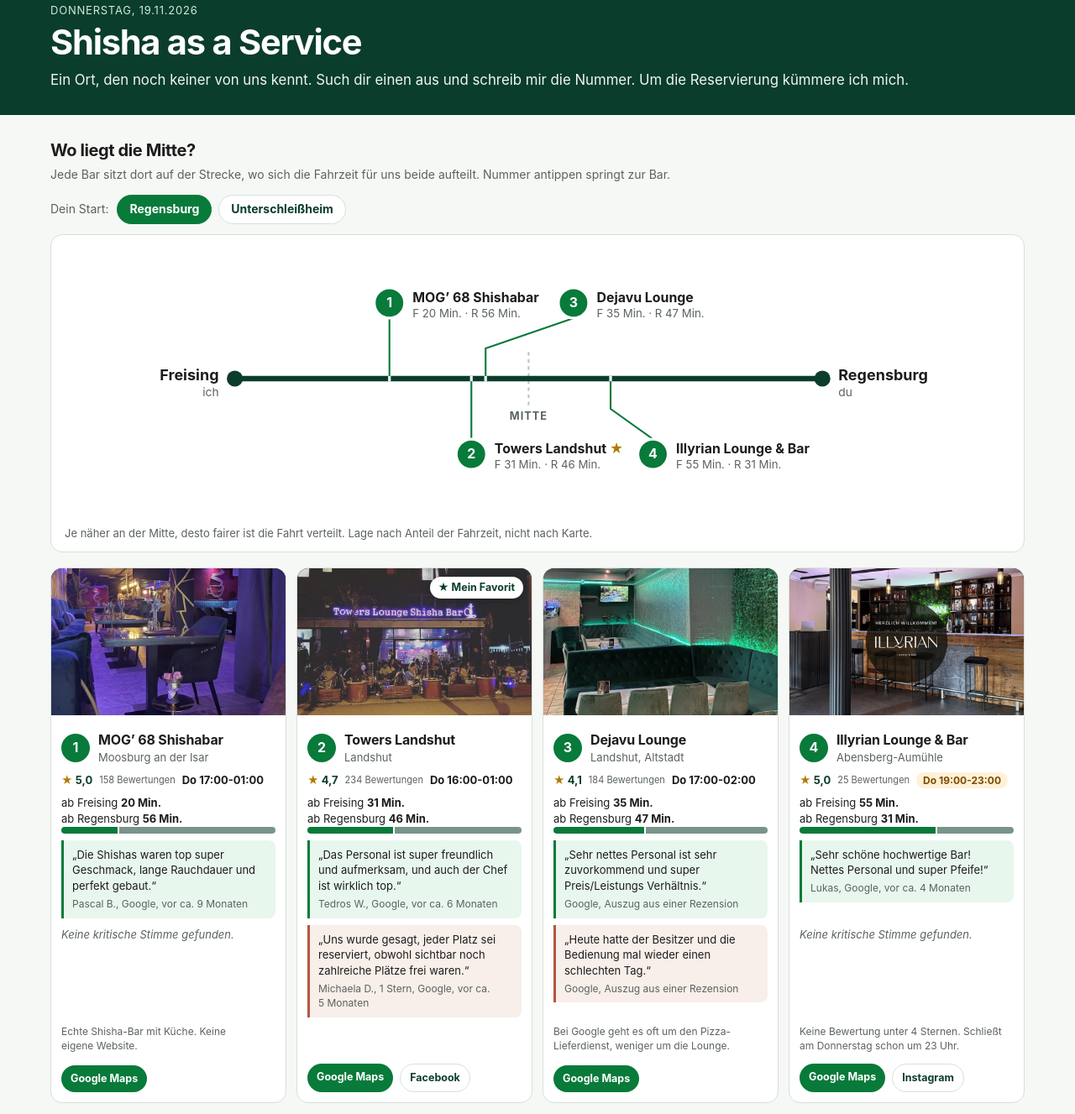
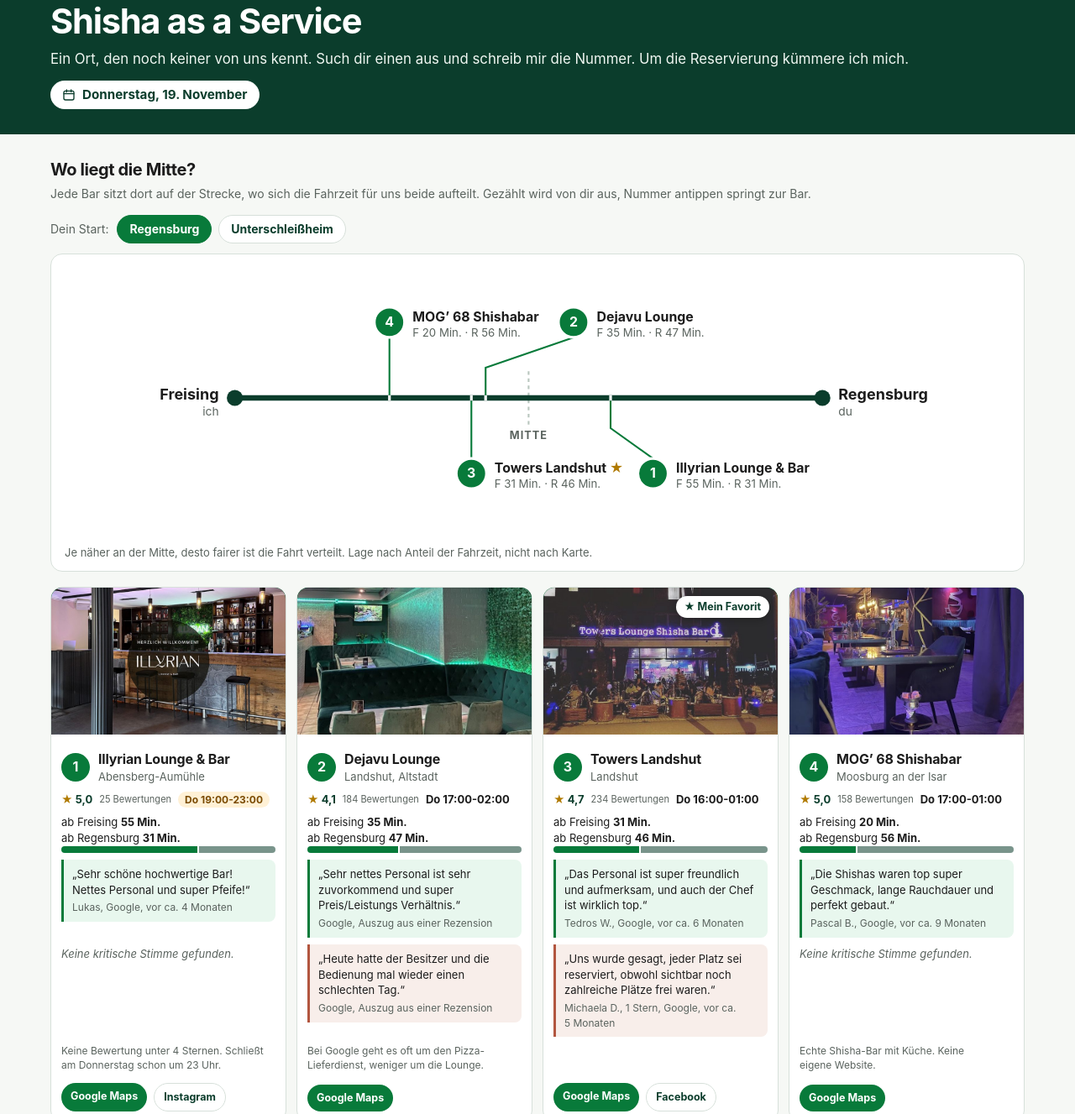
Before and after one commit to tschortsch3711/shisha-as-a-service, a plain HTML site: page index.html in a window 1280 px wide. Shown: the part 25-1352 px from the top of the page at 84% size. Drawn offline with Linux system fonts and the light colour scheme.

Commit message:
Nummern von seiner Seite aus, Datum als Pille im Header
- Je Ansicht 1-4, Nr. 1 liegt am nächsten an seinem Startort
- Hinweise angepasst ("Gezählt wird von dir aus")
- Datum "Donnerstag, 19. November" mit Kalender-Symbol unter der Einleitung

Co-Authored-By: Claude Opus 5.5 <noreply@anthropic.com>

```diff
--- a/index.html
+++ b/index.html
@@ -51,7 +51,7 @@
 
   /* ---------- gemeinsam ---------- */
   .hero { background: var(--g-dark); color: #fff; padding: 28px 0 30px; }
-  .kicker { margin: 0 0 6px; font-size: 13px; letter-spacing: .06em; text-transform: uppercase; color: #CDEBD9; }
+  .when { display: inline-flex; align-items: center; gap: 8px; margin: 14px 0 0; padding: 6px 14px; border-radius: 999px; background: #fff; color: var(--g-dark); font-weight: 700; font-size: .95rem; }
   h1, h2, h3 { text-wrap: balance; }
   p, blockquote, figcaption, .svc-item span, .split-lbl { text-wrap: pretty; }
   h1 { margin: 0 0 10px; font-size: clamp(1.8rem, 5vw, 2.6rem); line-height: 1.08; letter-spacing: -.03em; }
@@ -194,7 +194,7 @@
 </head>
 <body>
 <div id="app"></div>
-<noscript><p style="padding:20px">Diese Seite braucht JavaScript. Kurz gesagt, ab Regensburg: 1 MOG’ 68 Moosburg, 2 Towers Landshut, 3 Dejavu Lounge Landshut, 4 Illyrian Lounge Abensberg. Ab Unterschleißheim: 1 MOG’ 68 Moosburg, 2 Towers Landshut, 5 Helleaven Erding, 6 Zer021 Neufahrn.</p></noscript>
+<noscript><p style="padding:20px">Diese Seite braucht JavaScript. Kurz gesagt, ab Regensburg: 1 Illyrian Lounge Abensberg, 2 Dejavu Lounge Landshut, 3 Towers Landshut, 4 MOG’ 68 Moosburg. Ab Unterschleißheim: 1 Zer021 Neufahrn, 2 Towers Landshut, 3 Helleaven Erding, 4 MOG’ 68 Moosburg.</p></noscript>
 <script>
 /* =====================================================================
    DATEN: alle Varianten rendern aus diesem Array.
@@ -336,13 +336,12 @@ let origin = (new URLSearchParams(location.search).get('ab') || '').toLowerCase(
 const O = () => ORIGINS[origin];
 const dur = b => b[O().key];
 const ratio = b => b.fromFreising.min / (b.fromFreising.min + dur(b).min);
-// Nummern laufen entlang der Strecke Freising - Regensburg und bleiben beim Umschalten gleich
-const ratioR = b => b.fromFreising.min / (b.fromFreising.min + b.fromRegensburg.min);
-const inR = BARS.filter(b => b.sets.includes('regensburg')).sort((a, b) => ratioR(a) - ratioR(b));
-const onlyU = BARS.filter(b => !b.sets.includes('regensburg'))
-  .sort((a, b) => a.fromFreising.min / (a.fromFreising.min + a.fromUSH.min) - b.fromFreising.min / (b.fromFreising.min + b.fromUSH.min));
-[...inR, ...onlyU].forEach((b, i) => { b.nr = i + 1; });
-const visible = () => BARS.filter(b => b.sets.includes(origin)).sort((a, b) => a.nr - b.nr);
+// Auswahl für den gewählten Startort, gezählt von seiner Seite aus: Nr. 1 liegt ihm am nächsten
+const visible = () => {
+  const v = BARS.filter(b => b.sets.includes(origin)).sort((a, b) => ratio(b) - ratio(a));
+  v.forEach((b, i) => { b.nr = i + 1; });
+  return v;
+};
 
 const stars = b => `<span class="stars"><span class="s" aria-hidden="true">★</span> ${de(b.rating)}<span class="sr"> von 5 Sternen</span></span>`;
 const doTimes = b => b.doClose ? `${esc(b.doOpen)}-${esc(b.doClose)}` : `ab ${esc(b.doOpen)}`;
@@ -362,9 +361,9 @@ const hinweis = b => b.hinweis ? `<p class="tiny">${esc(b.hinweis)}</p>` : '';
 const INTRO = 'Ein Ort, den noch keiner von uns kennt. Such dir einen aus und schreib mir die Nummer. Um die Reservierung kümmere ich mich.';
 const hero = () => `
   <header class="hero"><div class="wrap">
-    <p class="kicker">Donnerstag, 19.11.2026</p>
     <h1>Shisha as a Service</h1>
     <p class="intro">${INTRO}</p>
+    <p class="when"><svg viewBox="0 0 24 24" width="16" height="16" aria-hidden="true"><rect x="3" y="5" width="18" height="16" rx="3" fill="none" stroke="currentColor" stroke-width="2"/><path d="M3 10h18M8 3v4M16 3v4" stroke="currentColor" stroke-width="2" stroke-linecap="round"/></svg>Donnerstag, 19. November</p>
   </div></header>`;
 const serviceCheck = () => `
   <section class="svc" aria-labelledby="svc-title">
@@ -489,12 +488,12 @@ function renderB(app) {
     ${hero()}
     <main class="wrap">
       <h2 class="sec">Wo liegt die Mitte?</h2>
-      <p class="hint">Jede Bar sitzt dort auf der Strecke, wo sich die Fahrzeit für uns beide aufteilt. Nummer antippen springt zur Bar.</p>
+      <p class="hint">Jede Bar sitzt dort auf der Strecke, wo sich die Fahrzeit für uns beide aufteilt. Gezählt wird von dir aus, Nummer antippen springt zur Bar.</p>
       <div class="origin" role="group" aria-label="Wo startest du?">
         <span class="origin-lbl">Dein Start:</span>
         ${Object.entries(ORIGINS).map(([k, o]) => `<button type="button" class="origin-btn" data-origin="${k}" aria-pressed="${k === origin}">${o.name}</button>`).join('')}
       </div>
-      ${origin === 'ush' ? '<p class="hint">Ab Unterschleißheim tauschen Nr. 3 und 4 gegen Nr. 5 und 6, die näher an dir liegen. Deinen Heimweg nach Regensburg siehst du auf jeder Karte.</p>' : ''}
+      ${origin === 'ush' ? '<p class="hint">Ab Unterschleißheim zeige ich eine eigene Auswahl mit zwei Bars, die näher an dir liegen. Deinen Heimweg nach Regensburg siehst du auf jeder Karte.</p>' : ''}
       <div class="b-route">
         ${routeHorizontal()}
         ${routeVertical()}
```
Also changed, not shown: 1 other file.
